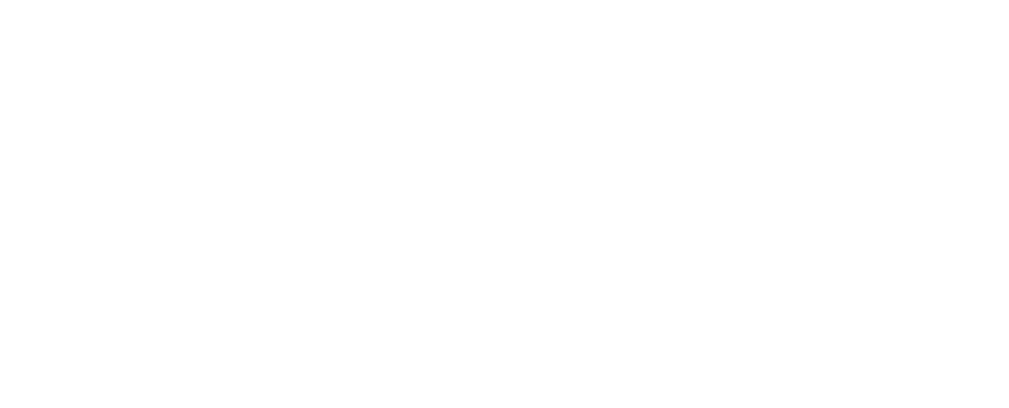
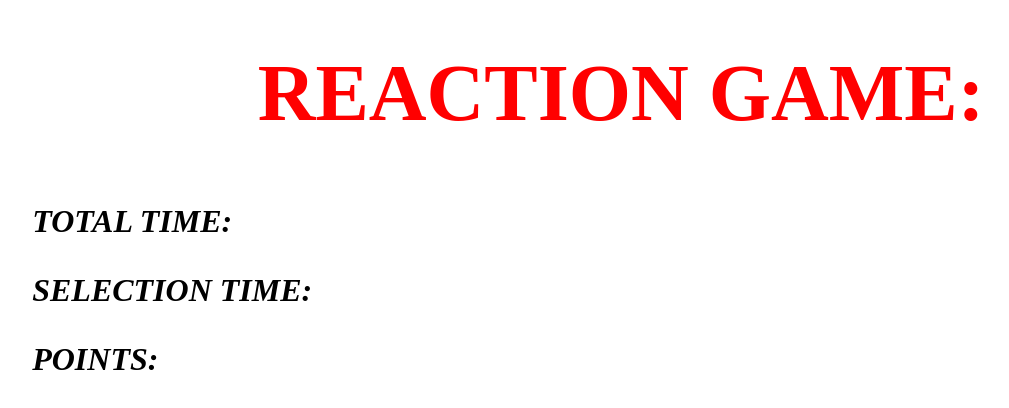
Before and after one commit to EgorSasim/ReactionGame, a plain HTML site: page app/index.html in a window 1280 px wide. Shown: the whole page, without its empty margins (19-1028 px from the left). Drawn offline with Linux system fonts and the light colour scheme.

Commit message:
add header and result info

```diff
--- a/app/index.html
+++ b/app/index.html
@@ -8,6 +8,27 @@
     <link rel="stylesheet" href="./styles/style.css" />
   </head>
   <body>
+    <header class="header">Reaction game:</header>
+    <main class="main">
+      <div class="progress-info">
+        <div class="total-time progress-info__item">
+          <span class="total-time__label progress-info__label"
+            >Total time:
+          </span>
+          <span class="total-time__content progress-info__content"></span>
+        </div>
+        <div class="selection-time progress-info__item">
+          <span class="selection-time__label progress-info__label"
+            >Selection time:
+          </span>
+          <span class="selection-time__content progress-info__content"></span>
+        </div>
+        <div class="points progress-info__item">
+          <span class="points__label progress-info__label">Points: </span>
+          <span class="points__content progress-info__content"></span>
+        </div>
+      </div>
+    </main>
     <script src="./scripts/script.js"></script>
   </body>
 </html>
--- a/app/styles/style.css
+++ b/app/styles/style.css
@@ -3,3 +3,36 @@
   margin: 0;
   padding: 0;
 }
+
+.header {
+  text-transform: uppercase;
+  width: 100%;
+  text-align: center;
+  padding: 3rem 0;
+  font-size: 5rem;
+  font-weight: bold;
+  color: red;
+}
+
+.progress-info {
+  width: 100%;
+  text-align: left;
+  padding-left: 3rem;
+}
+
+.progress-info__item {
+  padding: 1rem 0.2rem;
+}
+
+.progress-info__label {
+  text-transform: uppercase;
+  font-size: 2rem;
+  font-weight: bold;
+  font-style: italic;
+}
+
+.progress-info__content {
+  font-size: 2rem;
+  font-weight: bold;
+  color: green;
+}
```
